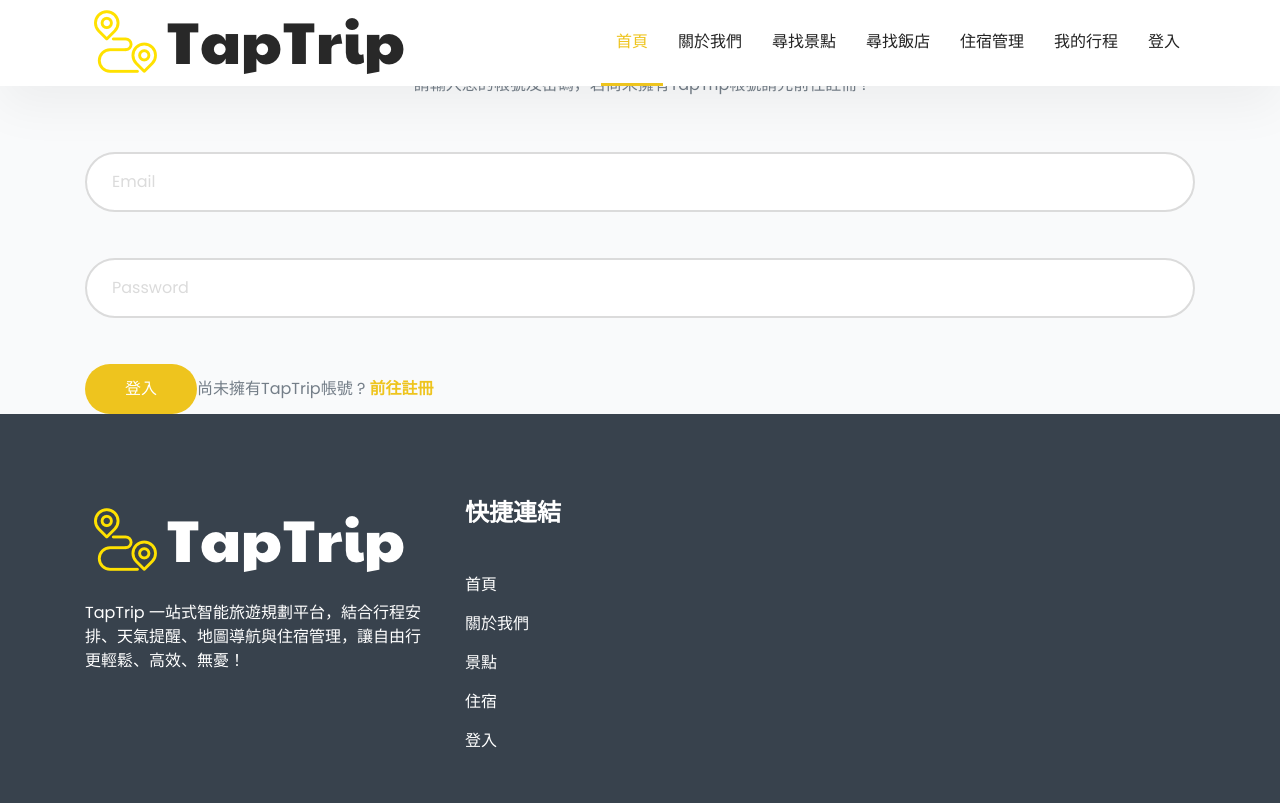
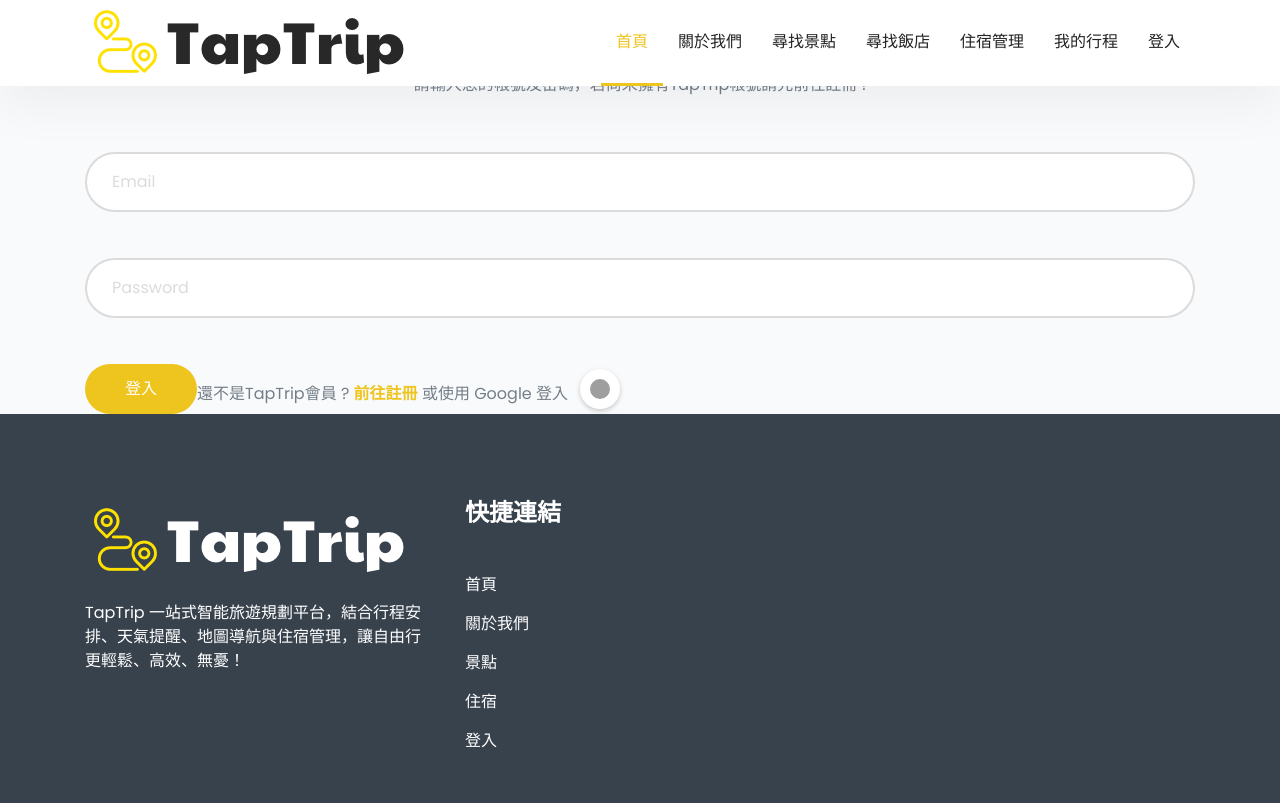
Before and after one commit to PBGlab/TapTrip, a Django app: page /login/ in a window 1280 px wide. Run offline with Django 5.2, Linux system fonts and the light colour scheme; some libraries are stand-ins or nearby versions; grey boxes are pictures that could not be loaded.

Commit message:
增加Google按鈕

```diff
--- a/accounts/templates/login.html
+++ b/accounts/templates/login.html
@@ -52,6 +52,23 @@
         .footer_widget {
             padding-top: 40px !important; /* ✅ 減少頂部間距 */
             padding-bottom: 50px !important; /* ✅ 減少底部間距 */
+        }
+        .google-login-btn {
+            display: inline-flex;
+            align-items: center;
+            justify-content: center;
+            width: 40px; /* 圓形按鈕大小 */
+            height: 40px;
+            border-radius: 50%; /* 讓按鈕變成圓形 */
+            background-color: white; /* 背景顏色 */
+            box-shadow: 0 2px 5px rgba(0, 0, 0, 0.2); /* 陰影效果 */
+            margin-left: 8px; /* 調整與文字的間距 */
+        }
+
+        .google-logo {
+            width: 20px;
+            height: 20px;
+            border-radius: 50%; /* 確保圖片也是圓形 */
         }
     </style>
 
@@ -182,7 +199,11 @@
                             <div class="single_form d-flex align-items-center">
                                 <button type="submit" class="main-btn">登入</button>
                                 <p class="mb-0 ms-4 ps-2">
-                                    尚未擁有TapTrip帳號 ? <a href="/register"><strong>前往註冊</strong></a>
+                                    還不是TapTrip會員 ? <a href="/register"><strong>前往註冊</strong></a>
+                                    或使用 Google 登入
+                                    <a href="/" class="google-login-btn">
+                                        <img src="https://developers.google.com/identity/images/g-logo.png" alt="Google Logo" class="google-logo">
+                                    </a>
                                 </p>
                             </div>
                         </div>
```
Also changed, not shown: accounts/templates/register.html (+23 -1 lines).
